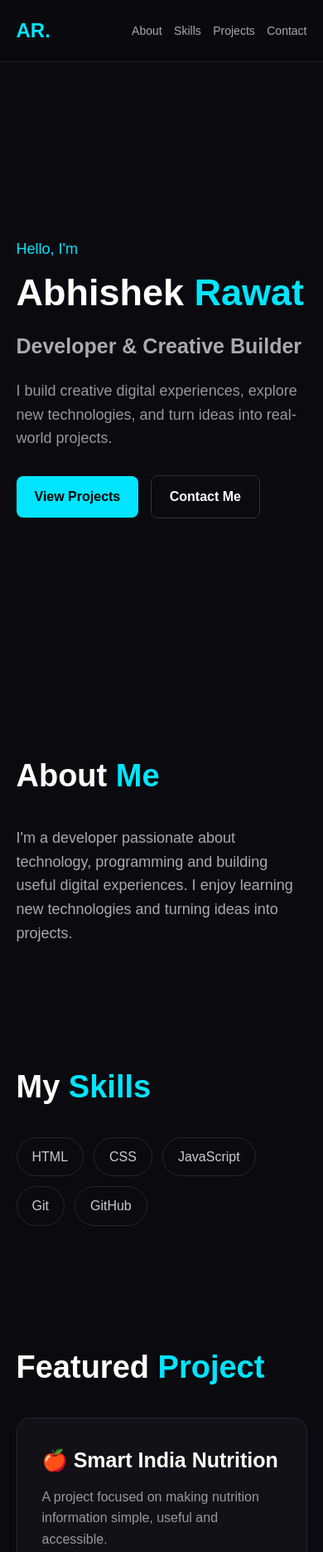
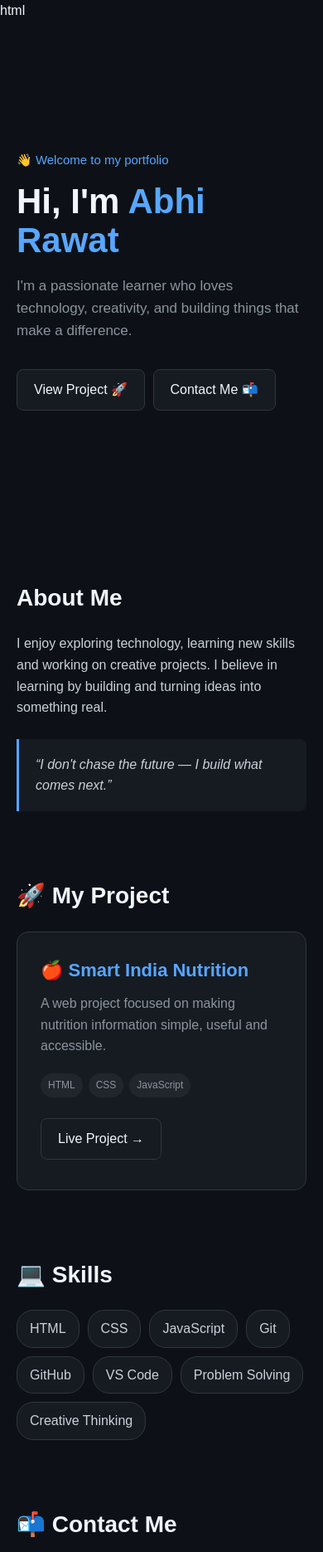
Before and after one commit to aabhirawat067-ops/portfolio, a plain HTML site: page index.html in a window 390 px wide. Shown: the top 1871 px of the page at 83% size. Drawn offline with Linux system fonts and the light colour scheme.

Commit message:
update name

```diff
--- a/index.html
+++ b/index.html
@@ -1,148 +1,148 @@
+html
 <!DOCTYPE html>
 <html lang="en">
 <head>
   <meta charset="UTF-8">
   <meta name="viewport" content="width=device-width, initial-scale=1.0">
 
-    <title>Abhishek Rawat | Developer</title>
+  <title>Abhishek Rawat | Portfolio</title>
 
   <style>
     * {
       margin: 0;
       padding: 0;
       box-sizing: border-box;
+    }
+
+    html {
       scroll-behavior: smooth;
     }
 
     body {
       font-family: Arial, sans-serif;
-            background: #0a0a0f;
-            color: #ffffff;
+      background: #0d1117;
+      color: #f0f6fc;
       line-height: 1.6;
     }
 
-        /* NAVBAR */
-
-        nav {
-            position: sticky;
-            top: 0;
-            z-index: 100;
+    header {
+      min-height: 85vh;
       display: flex;
-            justify-content: space-between;
       align-items: center;
-            padding: 18px 8%;
-            background: rgba(10, 10, 15, 0.9);
-            border-bottom: 1px solid #222;
+      max-width: 1000px;
+      margin: auto;
+      padding: 60px 20px;
     }
 
-        nav h2 {
-            color: #00e5ff;
+    .hero {
+      animation: fadeUp 1s ease;
     }
 
-        nav a {
-            color: #aaa;
-            text-decoration: none;
-            margin-left: 25px;
-            transition: 0.3s;
-        }
-
-        nav a:hover {
-            color: #00e5ff;
-        }
-
-        /* HERO */
-
-        .hero {
-            min-height: 90vh;
-            display: flex;
-            align-items: center;
-            padding: 0 8%;
-        }
-
-        .hero-content {
-            max-width: 800px;
-        }
-
-        .hello {
-            color: #00e5ff;
-            font-size: 18px;
+    .tag {
+      color: #58a6ff;
+      font-size: 15px;
       margin-bottom: 15px;
     }
 
-        .hero h1 {
-            font-size: clamp(45px, 8vw, 80px);
-            line-height: 1.05;
-            margin-bottom: 20px;
+    h1 {
+      font-size: clamp(42px, 8vw, 72px);
+      line-height: 1.1;
+      margin-bottom: 18px;
     }
 
-        .hero h1 span {
-            color: #00e5ff;
+    .highlight {
+      color: #58a6ff;
     }
 
-        .hero h2 {
-            color: #aaa;
-            font-size: 25px;
-            margin-bottom: 20px;
-        }
-
-        .hero p {
-            color: #999;
+    .intro {
+      color: #8b949e;
+      font-size: 20px;
       max-width: 650px;
-            font-size: 18px;
-        }
-
-        .buttons {
-            margin-top: 30px;
+      margin-bottom: 28px;
     }
 
     .btn {
       display: inline-block;
-            padding: 12px 22px;
-            margin-right: 10px;
+      padding: 11px 20px;
       border-radius: 8px;
       text-decoration: none;
-            font-weight: bold;
+      color: #f0f6fc;
+      border: 1px solid #30363d;
+      background: #161b22;
+      margin: 5px 5px 5px 0;
       transition: 0.3s;
     }
 
-        .primary {
-            background: #00e5ff;
-            color: #000;
+    .btn:hover {
+      transform: translateY(-3px);
+      border-color: #58a6ff;
     }
 
-        .primary:hover {
-            transform: translateY(-3px);
+    section {
+      max-width: 1000px;
+      margin: auto;
+      padding: 55px 20px;
     }
 
-        .secondary {
-            border: 1px solid #333;
-            color: #fff;
+    h2 {
+      font-size: 28px;
+      margin-bottom: 20px;
     }
 
-        .secondary:hover {
-            border-color: #00e5ff;
-            color: #00e5ff;
+    .about {
+      color: #c9d1d9;
+      max-width: 750px;
     }
 
-        /* SECTIONS */
-
-        section {
-            padding: 100px 8%;
+    .quote {
+      margin-top: 25px;
+      padding: 18px 20px;
+      border-left: 3px solid #58a6ff;
+      background: #161b22;
+      color: #c9d1d9;
+      font-style: italic;
+      border-radius: 0 8px 8px 0;
     }
 
-        .section-title {
-            font-size: 38px;
-            margin-bottom: 30px;
+    /* PROJECT */
+
+    .project {
+      background: #161b22;
+      border: 1px solid #30363d;
+      border-radius: 14px;
+      padding: 28px;
+      transition: 0.3s;
     }
 
-        .section-title span {
-            color: #00e5ff;
+    .project:hover {
+      transform: translateY(-5px);
+      border-color: #58a6ff;
     }
 
-        .about-text {
-            max-width: 750px;
-            color: #aaa;
-            font-size: 18px;
+    .project h3 {
+      color: #58a6ff;
+      margin-bottom: 10px;
+      font-size: 22px;
+    }
+
+    .project p {
+      color: #8b949e;
+      margin-bottom: 20px;
+    }
+
+    .tech {
+      display: flex;
+      flex-wrap: wrap;
+      gap: 7px;
+      margin-bottom: 20px;
+    }
+
+    .tech span {
+      font-size: 12px;
+      padding: 5px 9px;
+      border-radius: 15px;
+      background: #21262d;
+      color: #8b949e;
     }
 
     /* SKILLS */
@@ -150,82 +150,85 @@
     .skills {
       display: flex;
       flex-wrap: wrap;
-            gap: 12px;
+      gap: 10px;
     }
 
     .skill {
-            padding: 10px 18px;
-            border: 1px solid #292929;
-            border-radius: 30px;
-            color: #ccc;
-        }
-
-        /* PROJECT */
-
-        .project {
-            max-width: 750px;
-            padding: 30px;
-            border: 1px solid #24242a;
-            border-radius: 16px;
-            background: #111116;
+      background: #161b22;
+      border: 1px solid #30363d;
+      padding: 9px 15px;
+      border-radius: 20px;
+      color: #c9d1d9;
       transition: 0.3s;
     }
 
-        .project:hover {
-            transform: translateY(-5px);
-            border-color: #00e5ff;
-        }
-
-        .project h3 {
-            font-size: 25px;
-            margin-bottom: 12px;
-        }
-
-        .project p {
-            color: #999;
-            margin-bottom: 20px;
-        }
-
-        .project-link {
-            color: #00e5ff;
-            text-decoration: none;
+    .skill:hover {
+      transform: translateY(-3px);
+      border-color: #58a6ff;
     }
 
     /* CONTACT */
 
+    .contact {
+      background: #161b22;
+      border: 1px solid #30363d;
+      border-radius: 14px;
+      padding: 28px;
+    }
+
     .contact p {
-            color: #aaa;
+      color: #8b949e;
       margin-bottom: 20px;
+    }
+
+    .contact-links {
+      display: flex;
+      flex-wrap: wrap;
+      gap: 8px;
     }
 
     /* FOOTER */
 
     footer {
       text-align: center;
-            padding: 30px;
-            border-top: 1px solid #222;
-            color: #666;
+      padding: 40px 20px;
+      color: #8b949e;
+      border-top: 1px solid #21262d;
+      margin-top: 30px;
+    }
+
+    /* ANIMATION */
+
+    @keyframes fadeUp {
+      from {
+        opacity: 0;
+        transform: translateY(25px);
+      }
+
+      to {
+        opacity: 1;
+        transform: translateY(0);
+      }
     }
 
     /* MOBILE */
 
-        @media (max-width: 700px) {
+    @media (max-width: 600px) {
 
-            nav {
-                padding: 18px 5%;
+      header {
+        min-height: 75vh;
       }
 
-            nav a {
-                margin-left: 10px;
-                font-size: 14px;
-            }
-
-            .hero {
-                padding: 0 5%;
+      .intro {
+        font-size: 17px;
       }
 
       section {
-                padding: 70px 5%;
+        padding: 40px 20px;
+      }
+
+      .btn {
+        margin-bottom: 8px;
       }
     }
   </style>
@@ -233,55 +236,33 @@
 
 <body>
 
-    <!-- NAVBAR -->
-
-    <nav>
-        <h2>AR.</h2>
-
-        <div>
-            <a href="#about">About</a>
-            <a href="#skills">Skills</a>
-            <a href="#projects">Projects</a>
-            <a href="#contact">Contact</a>
-        </div>
-    </nav>
-
-
   <!-- HERO -->
 
-    <header class="hero">
+  <header>
+    <div class="hero">
 
-        <div class="hero-content">
-
-            <div class="hello">Hello, I'm</div>
+      <div class="tag">
+        👋 Welcome to my portfolio
+      </div>
 
       <h1>
-                Abhishek <span>Rawat</span>
+        Hi, I'm <span class="highlight">Abhi Rawat</span>
       </h1>
 
-            <h2>
-                Developer & Creative Builder
-            </h2>
-
-            <p>
-                I build creative digital experiences, explore new technologies,
-                and turn ideas into real-world projects.
+      <p class="intro">
+        I'm a passionate learner who loves technology, creativity,
+        and building things that make a difference.
       </p>
 
-            <div class="buttons">
-
-                <a href="#projects" class="btn primary">
-                    View Projects
+      <a href="#projects" class="btn">
+        View Project 🚀
       </a>
 
-                <a href="#contact" class="btn secondary">
-                    Contact Me
+      <a href="#contact" class="btn">
+        Contact Me 📬
       </a>
 
     </div>
-
-        </div>
-
   </header>
 
 
@@ -289,35 +270,16 @@
 
   <section id="about">
 
-        <h2 class="section-title">
-            About <span>Me</span>
-        </h2>
+    <h2>About Me</h2>
 
-        <p class="about-text">
-            I'm a developer passionate about technology, programming and
-            building useful digital experiences. I enjoy learning new
-            technologies and turning ideas into projects.
+    <p class="about">
+      I enjoy exploring technology, learning new skills and working
+      on creative projects. I believe in learning by building and
+      turning ideas into something real.
     </p>
 
-    </section>
-
-
-    <!-- SKILLS -->
-
-    <section id="skills">
-
-        <h2 class="section-title">
-            My <span>Skills</span>
-        </h2>
-
-        <div class="skills">
-
-            <div class="skill">HTML</div>
-            <div class="skill">CSS</div>
-            <div class="skill">JavaScript</div>
-            <div class="skill">Git</div>
-            <div class="skill">GitHub</div>
-
+    <div class="quote">
+      “I don't chase the future — I build what comes next.”
     </div>
 
   </section>
@@ -327,65 +289,140 @@
 
   <section id="projects">
 
-        <h2 class="section-title">
-            Featured <span>Project</span>
-        </h2>
+    <h2>🚀 My Project</h2>
 
     <div class="project">
 
       <h3>🍎 Smart India Nutrition</h3>
 
       <p>
-                A project focused on making nutrition information
+        A web project focused on making nutrition information
         simple, useful and accessible.
       </p>
 
-            <a href="#" class="project-link">
-                View Project →
+      <div class="tech">
+
+        <span>HTML</span>
+        <span>CSS</span>
+        <span>JavaScript</span>
+
+      </div>
+
+      <a
+        href="https://smart-india-nutrition.vercel.app/"
+        target="_blank"
+        class="btn">
+
+        Live Project →
+
       </a>
 
     </div>
 
   </section>
-<a href="#" class="btn"><a href="#" class="btn">View Project →</a> →</a>
+
+
+  <!-- SKILLS -->
+
+  <section id="skills">
+
+    <h2>💻 Skills</h2>
+
+    <div class="skills">
+
+      <span class="skill">HTML</span>
+      <span class="skill">CSS</span>
+      <span class="skill">JavaScript</span>
+      <span class="skill">Git</span>
+      <span class="skill">GitHub</span>
+      <span class="skill">VS Code</span>
+      <span class="skill">Problem Solving</span>
+      <span class="skill">Creative Thinking</span>
+
+    </div>
+
+  </section>
+
 
   <!-- CONTACT -->
 
-    <section id="contact" class="contact">
+  <section id="contact">
 
-        <h2 class="section-title">
-            Let's <span>Connect</span>
-        </h2>
+    <h2>📬 Contact Me</h2>
+
+    <div class="contact">
 
       <p>
-            Interested in working together or just want to say hello?
-        </p>
-
-        <a href="mailto:your@email.com" class="btn primary">
-            Email Me
-        </a>
-
-    </section>
-html
-<section>
-  <h2>📬 Contact Me</h2>
-
-  <p class="about">
         Have an idea, want to collaborate, or just want to say hello?
         Feel free to connect with me.
       </p>
 
       <div class="contact-links">
-    <a href="mailto:abhishekrawat6087">📧 Email</a>
-    <a href="https://github.com/aabhirawat067-ops" target="_blank">💻 GitHub</a>
+
+        <!-- EMAIL -->
+        <a
+          href="mailto:aabhirawat067@gmail.com"
+          class="btn">
+
+          📧 Email
+
+        </a>
+
+        <!-- GITHUB -->
+        <a
+          href="https://github.com/aabhirawat067-ops"
+          target="_blank"
+          class="btn">
+
+          💻 GitHub
+
+        </a>
+
+
+        <!-- INSTAGRAM -->
+        <a
+          href="https://instagram.com/abhi_rawat027?stkn=OXZlMXBzb2FhazF2"
+          target="_blank"
+          class="btn">
+
+          📸 Instagram
+
+        </a>
+
+
+        <!-- FACEBOOK -->
+        <a
+          href="https://www.facebook.com/share/1E2dDtmNbi/"
+          target="_blank"
+          class="btn">
+
+          👍 Facebook
+
+        </a>
+
+
+        <!-- LINKEDIN -->
+        <a
+          href="https://www.linkedin.com/in/abhishek-rawat-112b052a1?utm_source=share_via&utm_content=profile&utm_medium=member_android"
+          target="_blank"
+          class="btn">
+
+          💼 LinkedIn
+
+        </a>
+
       </div>
+
+    </div>
+
   </section>
+
 
   <!-- FOOTER -->
 
   <footer>
 
-        © 2026 Abhishek Rawat • Built with HTML & CSS
+    © 2026 Abhishek Rawat • Built with ❤️ and curiosity
 
   </footer>
 
```
Lines whose indentation alone changed are shown as unchanged.
